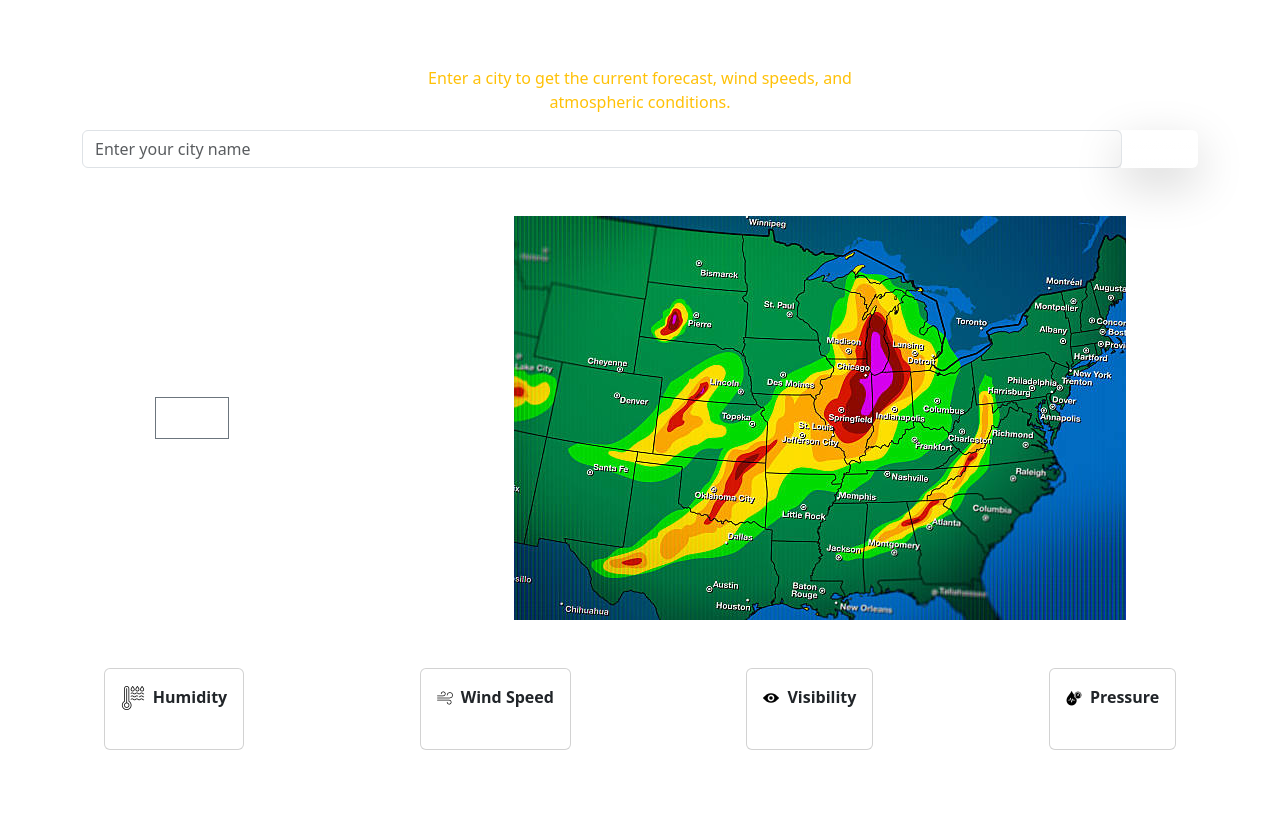
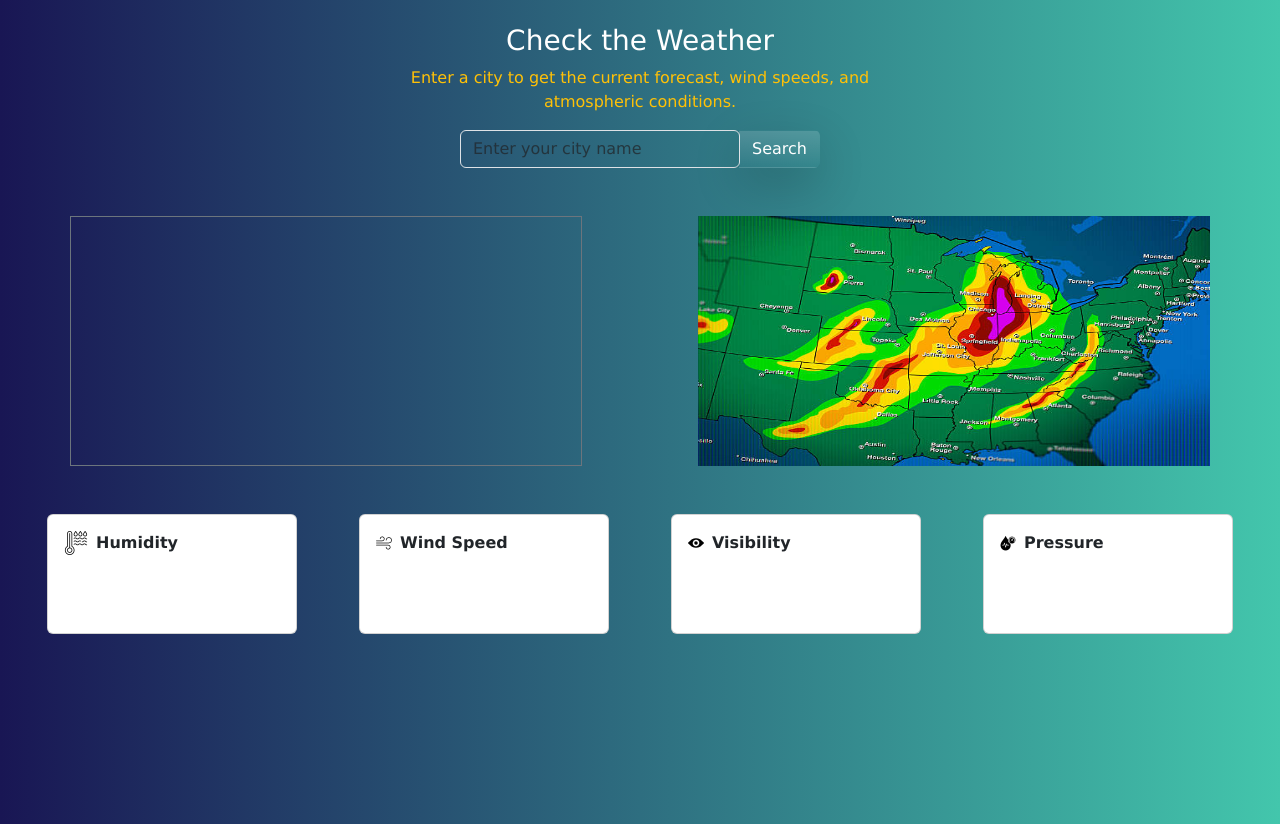
Before and after one commit to chardepriyanshu-bot/Weather-Application-Frontend, a website: page index.html in a window 1280 px wide. Before the commit the page ends 800 px from the top, so only its background shows below. Drawn offline with nearby package versions, Linux system fonts and the light colour scheme; no server answers.

Commit message:
Add files via upload

```diff
--- a/index.html
+++ b/index.html
@@ -10,7 +10,7 @@
     <title>Weather</title>
     <link href="https://cdn.jsdelivr.net/npm/bootstrap@5.3.8/dist/css/bootstrap.min.css" rel="stylesheet"
         integrity="sha384-sRIl4kxILFvY47J16cr9ZwB07vP4J8+LH7qKQnuqkuIAvNWLzeN8tE5YBujZqJLB" crossorigin="anonymous">
-    <link rel="stylesheet" href="/Weather Project/Pages/style.css">
+    <link rel="stylesheet" href="./Pages/style.css">
 
 </head>
 
```
